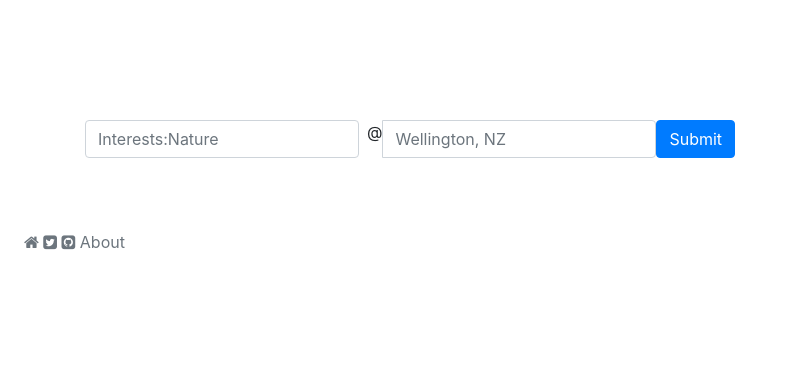
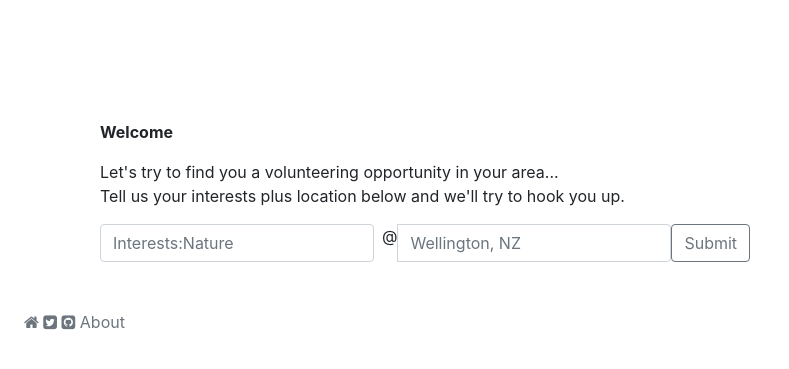
Before and after one commit to volCommunity/vol-django, a Django app: page / in a window 1280 px wide. Shown: the part 56-425 px from the top of the page, without its empty margins (0-789 px from the left). Run offline with Django 3.2, Linux system fonts and the light colour scheme; some libraries are stand-ins or nearby versions.

Commit message:
Add some information, formatting.

```diff
--- a/vol/templates/vol/index.html
+++ b/vol/templates/vol/index.html
@@ -16,6 +16,13 @@
 
                       See https://v4-alpha.getbootstrap.com/components/forms/
                       -->
+         <div class="container">
+             <p> <strong>Welcome</strong></p>
+             Let's try to find you a volunteering opportunity in your area...
+             <p>Tell us your interests plus location below and we'll try to hook you up.</p>
+         </div>
+
+     <div class="container">
              <form class="form-inline">
                  <div id="interests">
                      <label class="sr-only" for="interestsInput">Interests</label>
@@ -37,11 +44,9 @@
 {#                     </label>#}
 {#                 </div>#}
 
-                 <button type="submit" class="btn btn-primary" id="submit">Submit</button>
+                 <button type="submit" class="btn btn-outline-secondary" id="submit">Submit</button>
              </form>
-
-
-         <br>
+         </div>
 
      </div>
 
```
Also changed, not shown: vol/templates/vol/results.html (+7 -4 lines).
